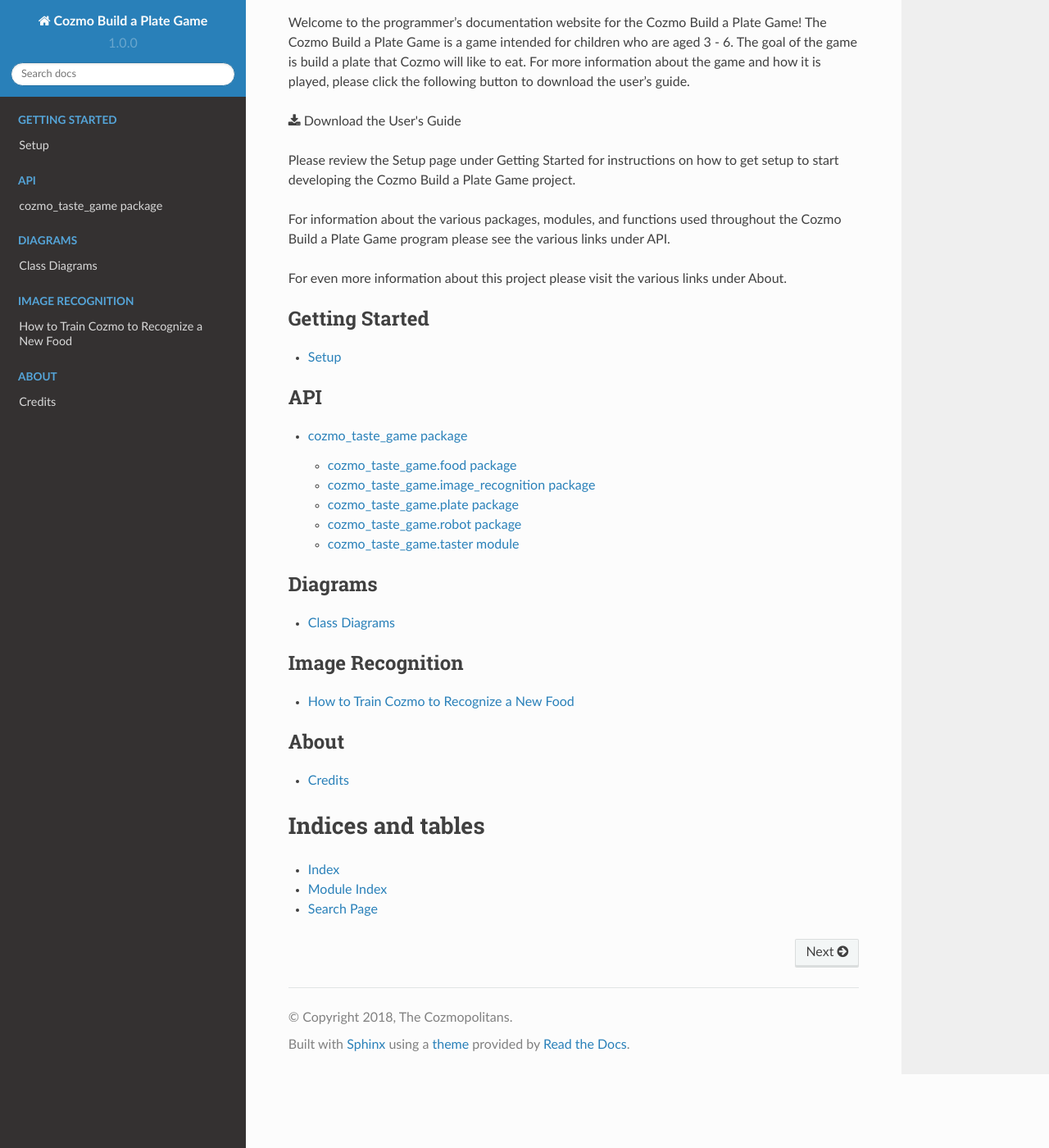
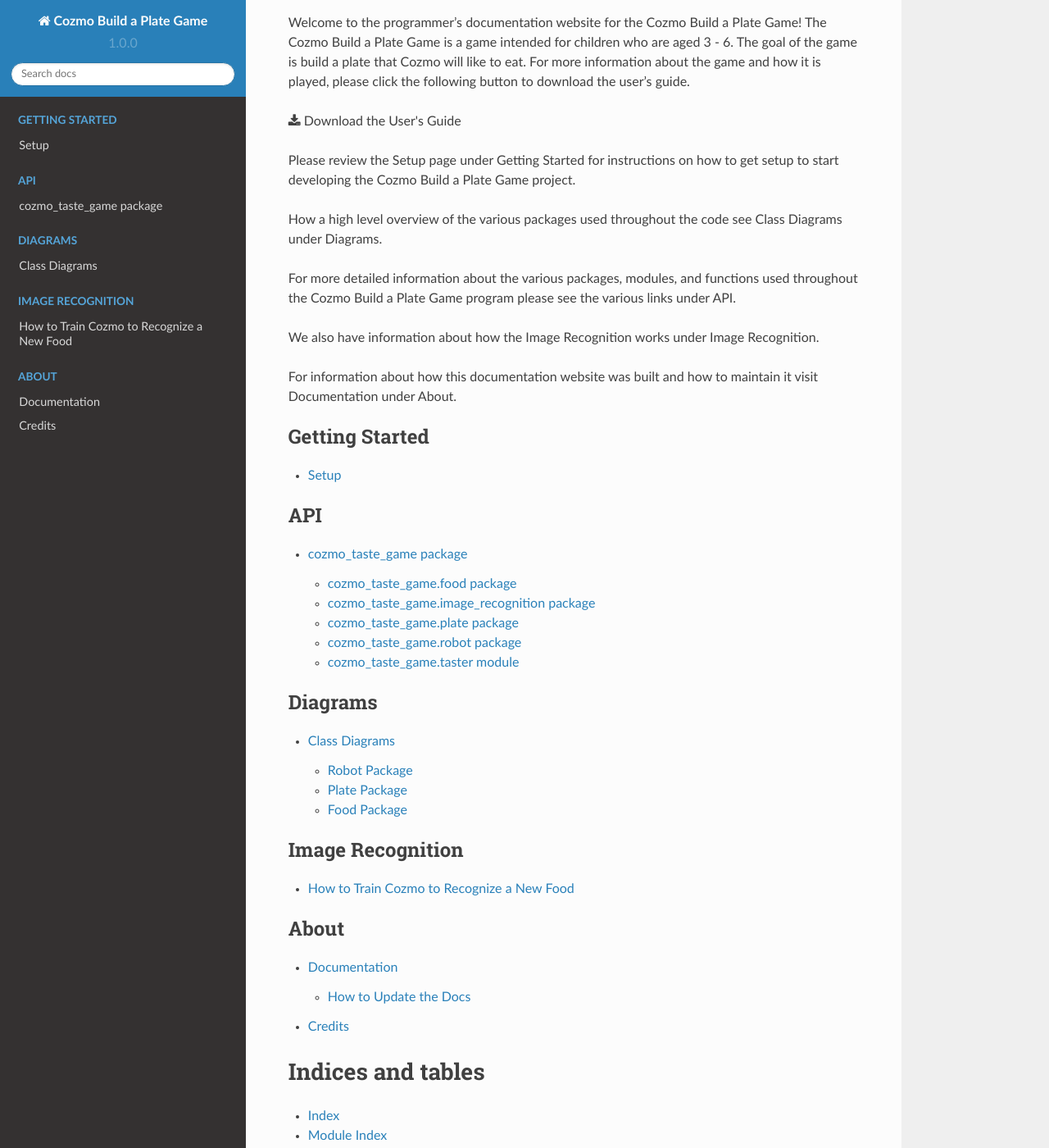
Before and after one commit to thejamiewyatt/CookingWithCozmo, a Sphinx documentation site: the page built from docs/index.rst, in a window 1280 px wide and 1400 px high, scrolled down 342 px. Shown: the whole window at 82% size. Built offline with Sphinx 7.4.7 and the Read the Docs theme 2.0.0, drawn with Linux system fonts in a browser that asks for light colours.

Commit message:
Add more information to programmer's documentation

```diff
--- a/docs/index.rst
+++ b/docs/index.rst
@@ -27,12 +27,20 @@ and how it is played, please click the following button to download the user's g
 Please review the Setup page under Getting Started for instructions on how to get
 setup to start developing the Cozmo Build a Plate Game project.
 
-For information about the various packages, modules, and functions used throughout the Cozmo
+How a high level overview of the various packages used throughout the code see Class Diagrams
+under Diagrams.
+
+For more detailed information about the various packages, modules, and functions used throughout the Cozmo
 Build a Plate Game program please see the various links under API.
 
-For even more information about this project please visit the various links under About.
+We also have information about how the Image Recognition works under Image Recognition.
+
+For information about how this documentation website was built and how to maintain it visit
+Documentation under About.
+
 
 .. toctree::
+   :maxdepth: 2
    :caption: Getting Started
 
    pages/setup
@@ -44,19 +52,22 @@ For even more information about this project please visit the various links unde
    cozmo_taste_game/cozmo_taste_game
 
 .. toctree::
-   :maxdepth: 1
+   :maxdepth: 2
    :caption: Diagrams
 
    pages/class_diagrams
 
 .. toctree::
+   :maxdepth: 2
    :caption: Image Recognition
 
    pages/how_to_train
 
 .. toctree::
+   :maxdepth: 2
    :caption: About
 
+   pages/documentation
    pages/credits
 
 Indices and tables
--- a/docs/pages/how_to_train.rst
+++ b/docs/pages/how_to_train.rst
@@ -1,2 +1,5 @@
 How to Train Cozmo to Recognize a New Food
 ==========================================
+
+A replacement toy food prop set can be bought on Amazon
+`here <https://www.amazon.com/gp/product/B078F1HYZM/ref=oh_aui_detailpage_o03_s00?ie=UTF8&psc=1>`_.
```
Also changed, not shown: docs/pages/documentation.rst (added, +24 -0 lines), docs/pages/setup.rst (+6 -2 lines).
